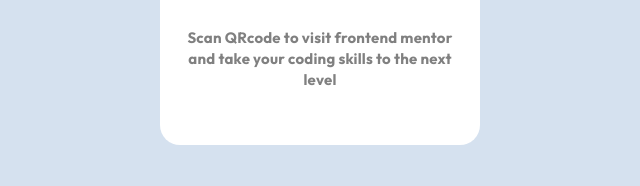
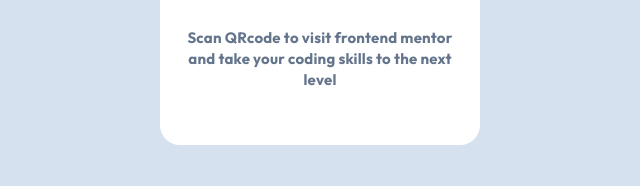
Before and after one commit to neelimaakkiraju/ui-design-2025, a plain HTML site: page index.html in a window 1280 px wide. Shown: the part 533-719 px from the top of the page, 328-968 px from the left. Drawn offline with Linux system fonts and the light colour scheme.

Commit message:
new changes

```diff
--- a/style.css
+++ b/style.css
@@ -13,10 +13,9 @@
 .image-container {
   height: 288px;
   width: 288px;
- border-radius: 10px;
-
+  border-radius: 10px;
 }
-.image{
+.image {
   padding: 16px;
 }
 
@@ -30,10 +29,7 @@
   column-gap: 24px;
   text-align: center;
   padding-bottom: 40px;
-
 }
-
-
 
 .text {
   color: #1f314f;
@@ -49,9 +45,8 @@
   font-size: 15px;
   line-height: 140%;
   letter-spacing: 0.2px;
-  color: gray;
+  color: #64748b;
   font-family: "Outfit", sans-serif;
-
   padding-right: 16px;
   padding-left: 16px;
   font-style: normal;
```
